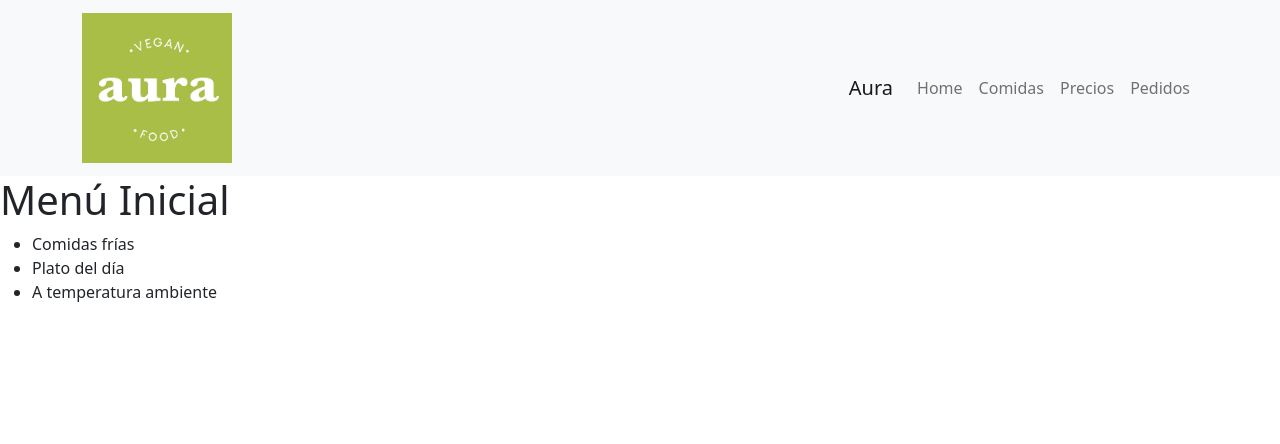
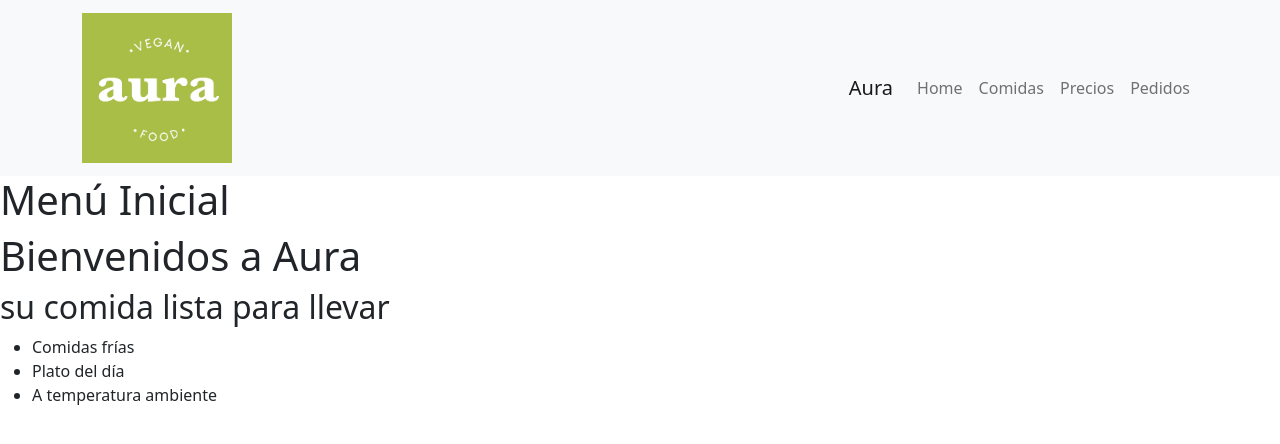
Before and after one commit to srisposi/ReactJS-Desaf-os, a React (Create React App) app: page / in a window 1280 px wide. Shown: the top 444 px of the page. Built offline with nearby package versions, Linux system fonts and the light colour scheme.

Commit message:
update 1.1

```diff
--- a/src/App.js
+++ b/src/App.js
@@ -4,11 +4,13 @@ import { NavBar } from './components/NavBar/NavBar'
 import ItemListContainer from './components/ItemListContainer/ItemListContainer'
 
 export default function App() {
+    let titulo= 'Bienvenidos a Aura'
+    let subtitulo='su comida lista para llevar'
     return  (
         <>
             <NavBar />
             <h1>Menú Inicial</h1>
-            <ItemListContainer/>
+            <ItemListContainer titulo={titulo} subtitulo={subtitulo}/>
         </>
     )
 }
--- a/src/components/ItemListContainer/ItemListContainer.jsx
+++ b/src/components/ItemListContainer/ItemListContainer.jsx
@@ -1,11 +1,16 @@
 import React from 'react'
 
-export default function ItemListContainer() {
+export default function ItemListContainer(params) {
+  console.log(params)
   return (
+    <>
+    <h1>{params.titulo}</h1>
+    <h2>{params.subtitulo}</h2>
     <ul>
       <li>Comidas frías</li>
       <li>Plato del día</li>
       <li>A temperatura ambiente</li>
     </ul>
+    </>
   )
 }
```
